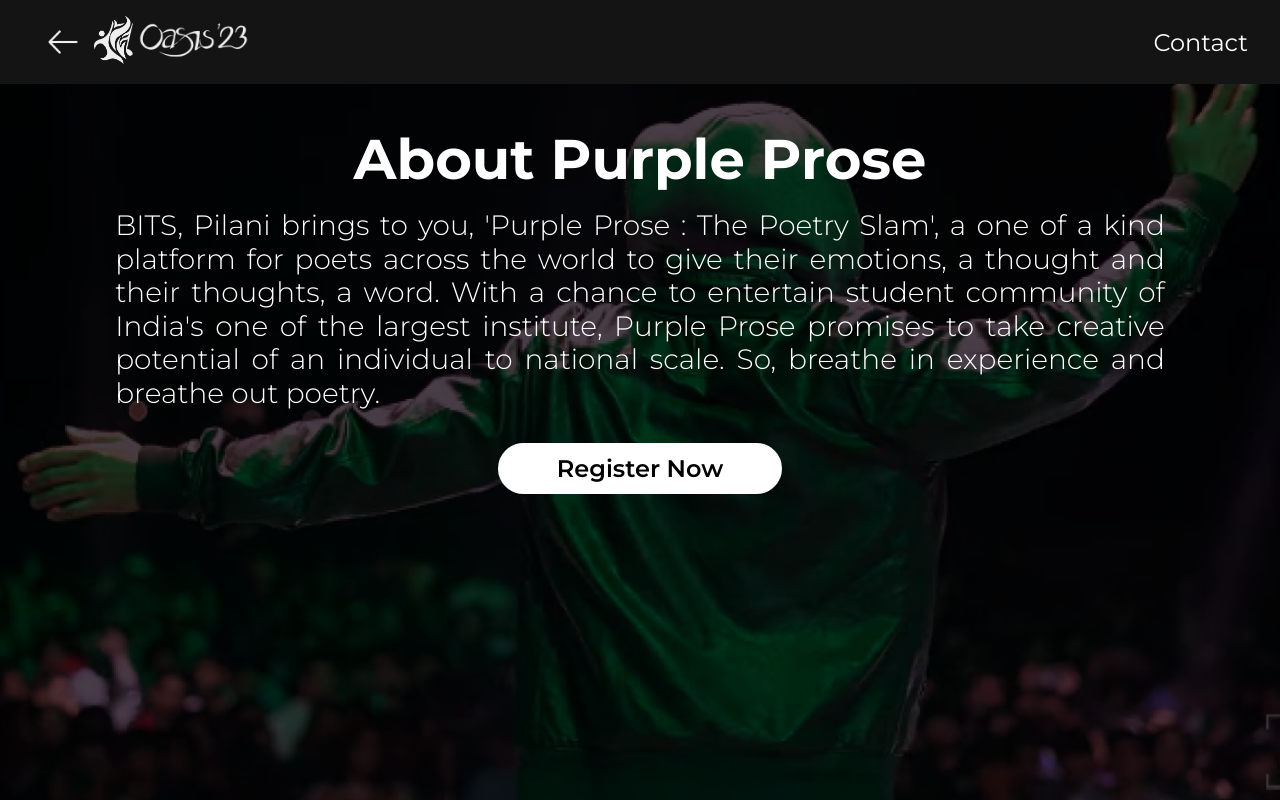
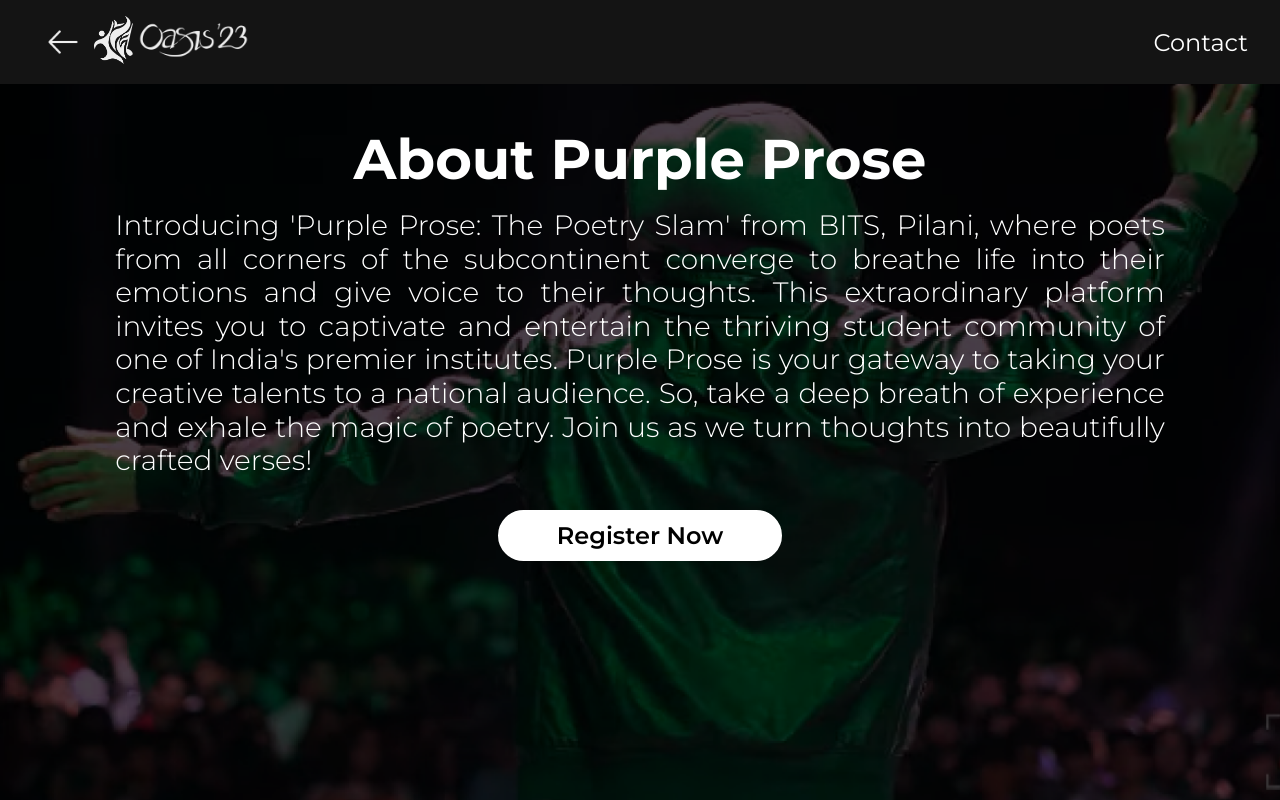
Before and after one commit to dvm-bitspilani/oasis-prereg, a React (Vite) app: page /preregistrations/PurpleProse/About in a window 1280 px wide. Built offline with nearby package versions, Linux system fonts and the light colour scheme.

Commit message:
modified: pp, rapwars

```diff
--- a/src/routes/components/About Pages/About PP/AboutPP.jsx
+++ b/src/routes/components/About Pages/About PP/AboutPP.jsx
@@ -23,12 +23,7 @@ export default function AboutPP() {
 
           <div className="about-title">About Purple Prose</div>
           <div className="about-text">
-            BITS, Pilani brings to you, 'Purple Prose : The Poetry Slam', a one
-            of a kind platform for poets across the world to give their
-            emotions, a thought and their thoughts, a word. With a chance to
-            entertain student community of India's one of the largest institute,
-            Purple Prose promises to take creative potential of an individual to
-            national scale. So, breathe in experience and breathe out poetry.
+          Introducing 'Purple Prose: The Poetry Slam' from BITS, Pilani, where poets from all corners of the subcontinent converge to breathe life into their emotions and give voice to their thoughts. This extraordinary platform invites you to captivate and entertain the thriving student community of one of India's premier institutes. Purple Prose is your gateway to taking your creative talents to a national audience. So, take a deep breath of experience and exhale the magic of poetry. Join us as we turn thoughts into beautifully crafted verses!
           </div>
           <div className="about-buttons-container">
             <Link to="/PurpleProse/form" className="about-link">
--- a/src/routes/components/Form/PurpleProseForm.jsx
+++ b/src/routes/components/Form/PurpleProseForm.jsx
@@ -156,9 +156,14 @@ const handleSubmit = (e) => {
                 <option value="" disabled selected hidden>
                   Select
                 </option>
-                <option value="Bangalore">Bangalore</option>
+                {/* <option value="Bangalore">Bangalore</option> */}
                 <option value="Delhi">Delhi</option>
-                <option value="Mumbai">Mumbai</option>
+                <option value="Jaipur">Jaipur</option>
+                <option value="Indore">Indore</option>
+                <option value="Kolkata">Kolkata</option>
+                <option value="Pune">Pune</option>
+                <option value="Hyderabad">Hyderabad</option>
+                {/* <option value="Mumbai">Mumbai</option> */}
               </select>
               <div className="student">
               <label htmlFor="student" className="input-heading student">
--- a/src/routes/components/Form/RapWarsForm.jsx
+++ b/src/routes/components/Form/RapWarsForm.jsx
@@ -164,6 +164,7 @@ const RapwarsForm = () => {
                 <option value="Bangalore">Bangalore</option>
                 <option value="Delhi">Delhi</option>
                 <option value="Mumbai">Mumbai</option>
+                <option value="Kolkata">Kolkata</option>
               </select>
               <div className="student">
               <label htmlFor="student" className="input-heading student">
--- a/src/routes/components/HomePage/HomePage.jsx
+++ b/src/routes/components/HomePage/HomePage.jsx
@@ -22,7 +22,7 @@ export default function HomePage() {
                             <div className="homepage-event-img" style={{
                                 backgroundImage: `url(${purposeprose})`
                             }}></div>
-                            <span className="homepage-event-name">Purpose Prose</span>
+                            <span className="homepage-event-name">Purple Prose</span>
                         </motion.div></Link>
                     <Link to="/RapWars/About">
                         <motion.div className="homepage-event-wrapper" whileTap={{ scale: 0.95 }} whileHover={{scale:1.05}}>
--- a/src/routes/components/Navbar/Navbar.jsx
+++ b/src/routes/components/Navbar/Navbar.jsx
@@ -10,7 +10,7 @@ const Navbar = () => {
 
   // Function to handle the back button click
   const handleBackButtonClick = () => {
-    console.log('first')
+    // console.log('first')
     window.history.back(); // Go back to the previous page
   };
   return (
```
